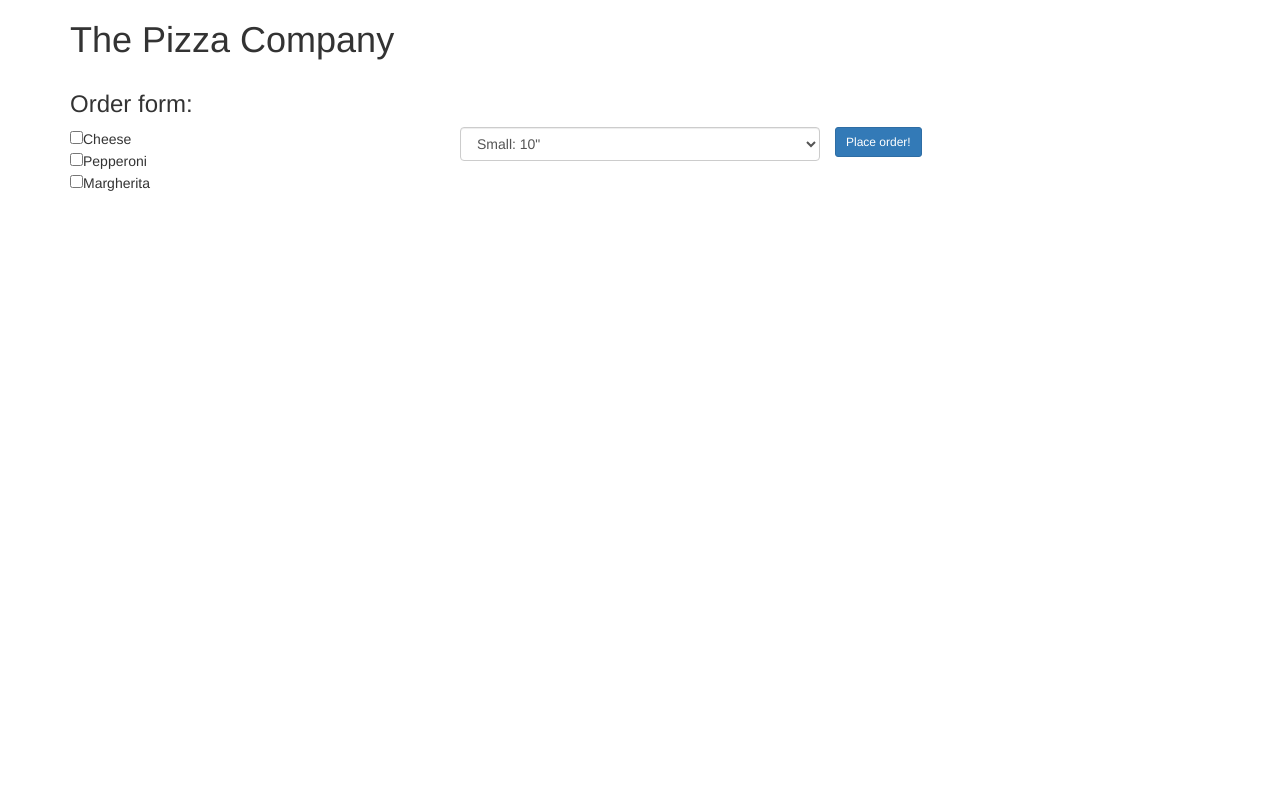
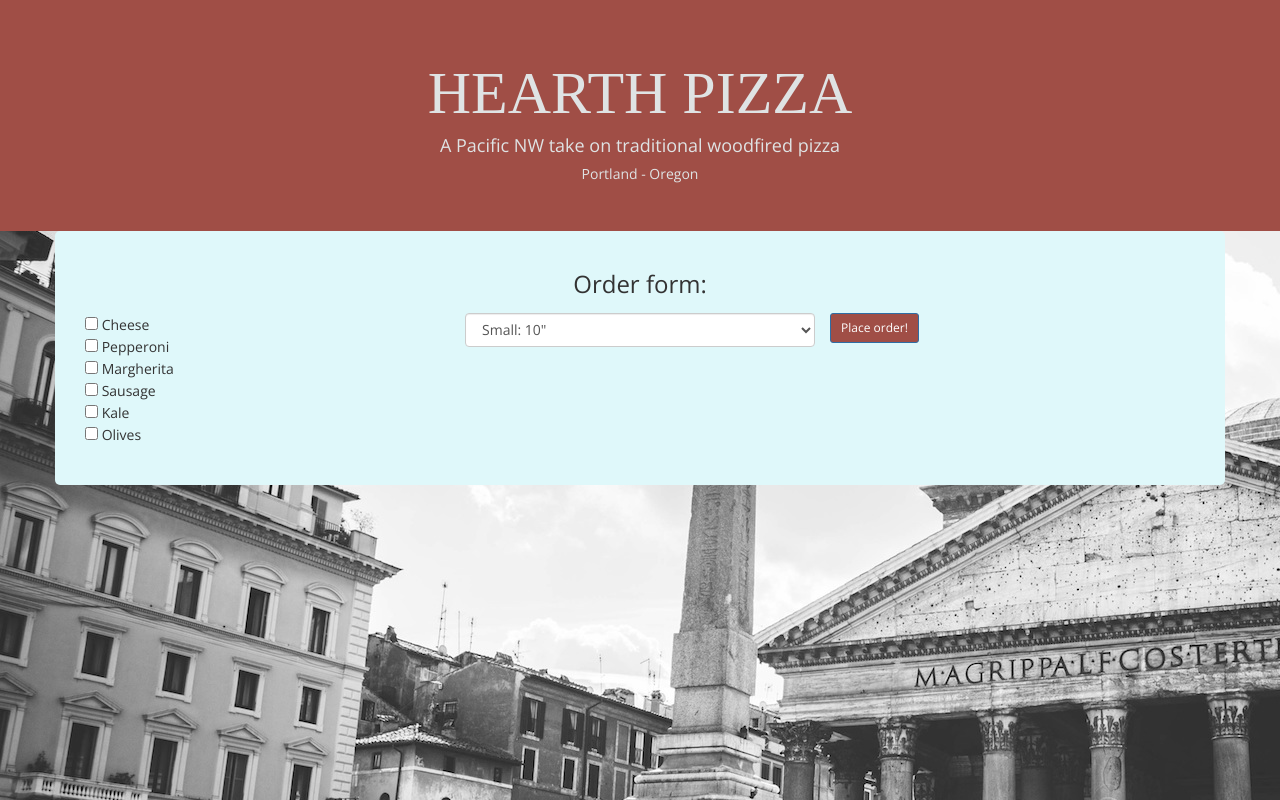
Before and after one commit to brynnacodes/order-pizza, a plain HTML site: page index.html in a window 1280 px wide. Drawn offline with nearby package versions, Linux system fonts and the light colour scheme; a web font is replaced by a local one.

Commit message:
add styling with css/bootstrap

```diff
--- a/css/styles.css
+++ b/css/styles.css
@@ -1,7 +1,49 @@
 
+body {
+  background-image: url(../img/background.jpg);
+  font-family: 'Open Sans', serif;
+  background-repeat: no-repeat;
 
+}
 
+#title-header {
+  text-align: center;
+  background-color: #A04E46;
+  color: #DFE3E4;
+  padding-top: 40px;
+  padding-bottom: 40px;
+  width: 100%;
+}
+
+#title-header h1 {
+  font-family: 'Cormorant Unicase', serif;
+  font-size: 60px;
+}
+
+#pizza-container {
+  background-color: #DFF8FA;
+  border-radius: 5px;
+  padding-top: 20px;
+  padding-bottom: 40px;
+}
+#pizza-form {
+
+}
+
+#pizza-form h3 {
+  text-align: center;
+  margin-bottom: 15px;
+}
+
+#pizza-submit {
+  background-color: #A04E46;
+}
 
 #pizza-order {
+  border-radius: 5px;
+  text-align: center;
   display: none;
+  background-color: #DFF8FA;
+  padding-top: 20px;
+  padding-bottom: 40px;
 }
--- a/index.html
+++ b/index.html
@@ -3,6 +3,7 @@
   <head>
     <meta charset="utf-8">
     <title></title>
+    <link href="https://fonts.googleapis.com/css?family=Cormorant+Unicase|Open+Sans" rel="stylesheet">
     <link href="css/bootstrap.min.css" rel="stylesheet" type="text/css">
     <link href="css/styles.css" rel="stylesheet" type="text/css">
     <script src="js/jquery-3.1.1.js"></script>
@@ -10,24 +11,30 @@
   </head>
 
   <body>
+
+    <div id="title-header" class="header">
+      <h1>HEARTH PIZZA</h1>
+      <h4>A Pacific NW take on traditional woodfired pizza</h4>
+      <h5>Portland - Oregon</h5>
+    </div>
+
     <div class="container">
-      <div class="row">
-        <div class="col-md-12">
-          <h1>The Pizza Company</h1>
-        </div>
-      </div>
       <div class="row">
         <div class="col-md-12">
         </div>
 
+        <div id="pizza-container" class="container">
           <form id="pizza-form">
-          <div class="col-md-12">
+            <!-- <div class="col-md-12"> -->
               <h3>Order form:</h3>
-          </div>
+            <!-- </div> -->
             <div class="col-md-4">
-            <input type="checkbox" name="pizza-toppings" value="cheese">Cheese<br>
-            <input type="checkbox" name="pizza-toppings" value="pepperoni">Pepperoni<br>
-            <input type="checkbox" name="pizza-toppings" value="margherita">Margherita<br>
+              <input type="checkbox" name="pizza-toppings" value="cheese"> Cheese<br>
+              <input type="checkbox" name="pizza-toppings" value="pepperoni"> Pepperoni<br>
+              <input type="checkbox" name="pizza-toppings" value="margherita"> Margherita<br>
+              <input type="checkbox" name="pizza-toppings" value="cheese"> Sausage<br>
+              <input type="checkbox" name="pizza-toppings" value="cheese"> Kale<br>
+              <input type="checkbox" name="pizza-toppings" value="cheese"> Olives<br>
             </div>
 
             <div class="col-md-4">
@@ -40,6 +47,7 @@
 
             <button id="pizza-submit" class="btn btn-sm btn-primary" type="submit">Place order!</button>
           </form>
+        </div>
 
 
           <!-- <div class="col-md-4">
```
Also changed, not shown: img/background.jpg (added). Lines whose indentation alone changed are shown as unchanged.
